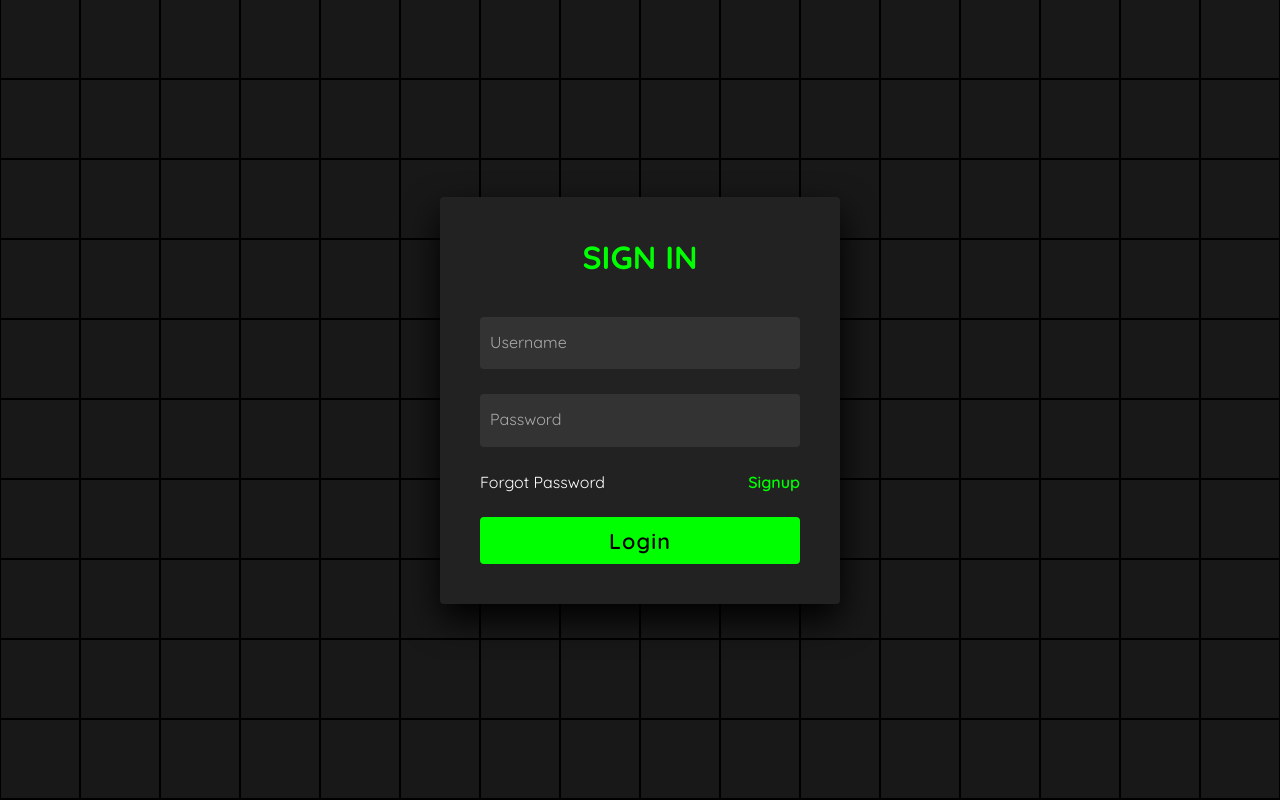
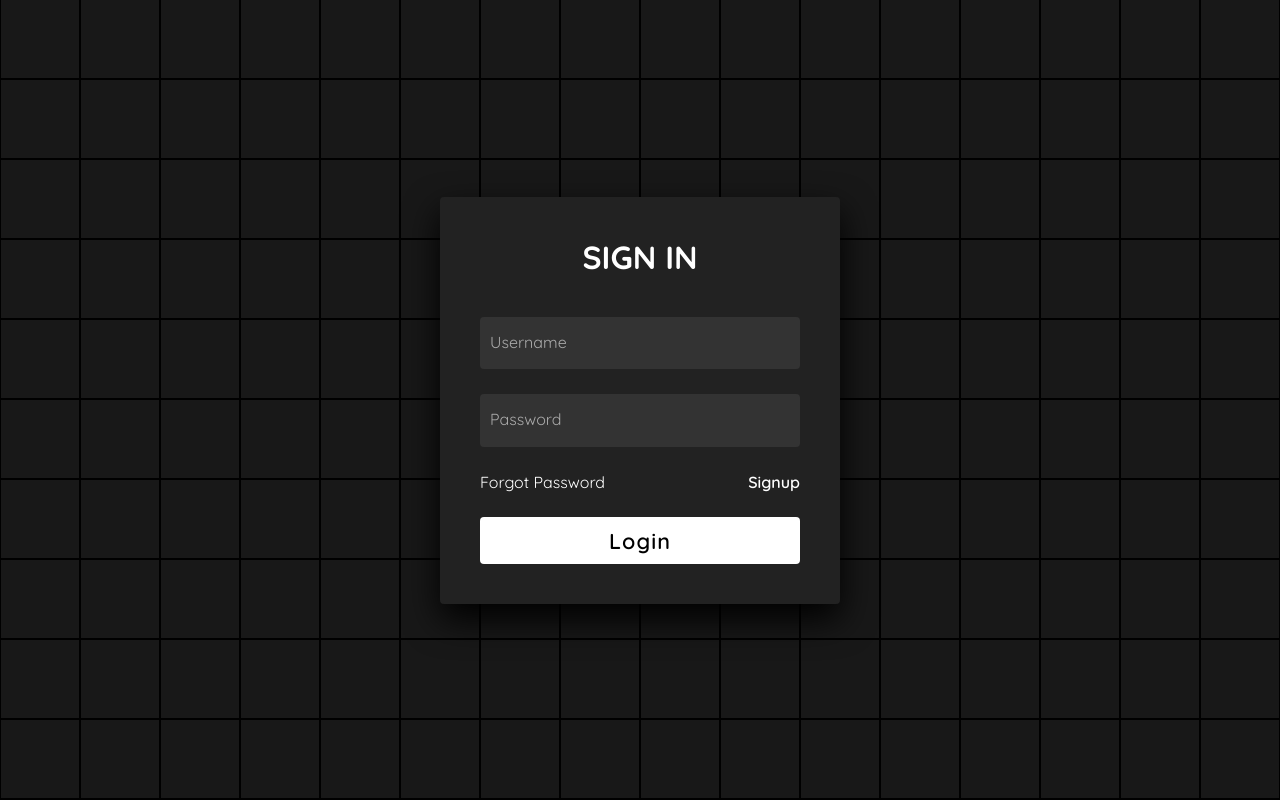
Before and after one commit to hackaon4/login, a plain HTML site: page index.html in a window 1280 px wide. Drawn offline with Linux system fonts and the light colour scheme.

Commit message:
Update style.css

```diff
--- a/style.css
+++ b/style.css
@@ -32,7 +32,7 @@ section::before
   position: absolute;
   width: 100%;
   height: 100%;
-  background: linear-gradient(#000,#0f0,#000);
+  background: linear-gradient(#000,rgb(255, 255, 255),#000);
   animation: animate 5s linear infinite;
 }
 @keyframes animate
@@ -58,7 +58,7 @@ section span
 }
 section span:hover
 {
-  background: #0f0;
+  background: rgb(255, 255, 255);
   transition: 0s;
 }
 
@@ -88,7 +88,7 @@ section .signin .content
 section .signin .content h2
 {
   font-size: 2em;
-  color: #0f0;
+  color: rgb(255, 255, 255);
   text-transform: uppercase;
 }
 section .signin .content .form
@@ -147,13 +147,13 @@ section .signin .content .form .inputBox i
 }
 .signin .content .form .links a:nth-child(2)
 {
-  color: #0f0;
+  color: rgb(255, 255, 255);
   font-weight: 600;
 }
 .signin .content .form .inputBox input[type="submit"]
 {
   padding: 10px;
-  background: #0f0;
+  background: rgb(255, 255, 255);
   color: #000;
   font-weight: 600;
   font-size: 1.35em;
```
